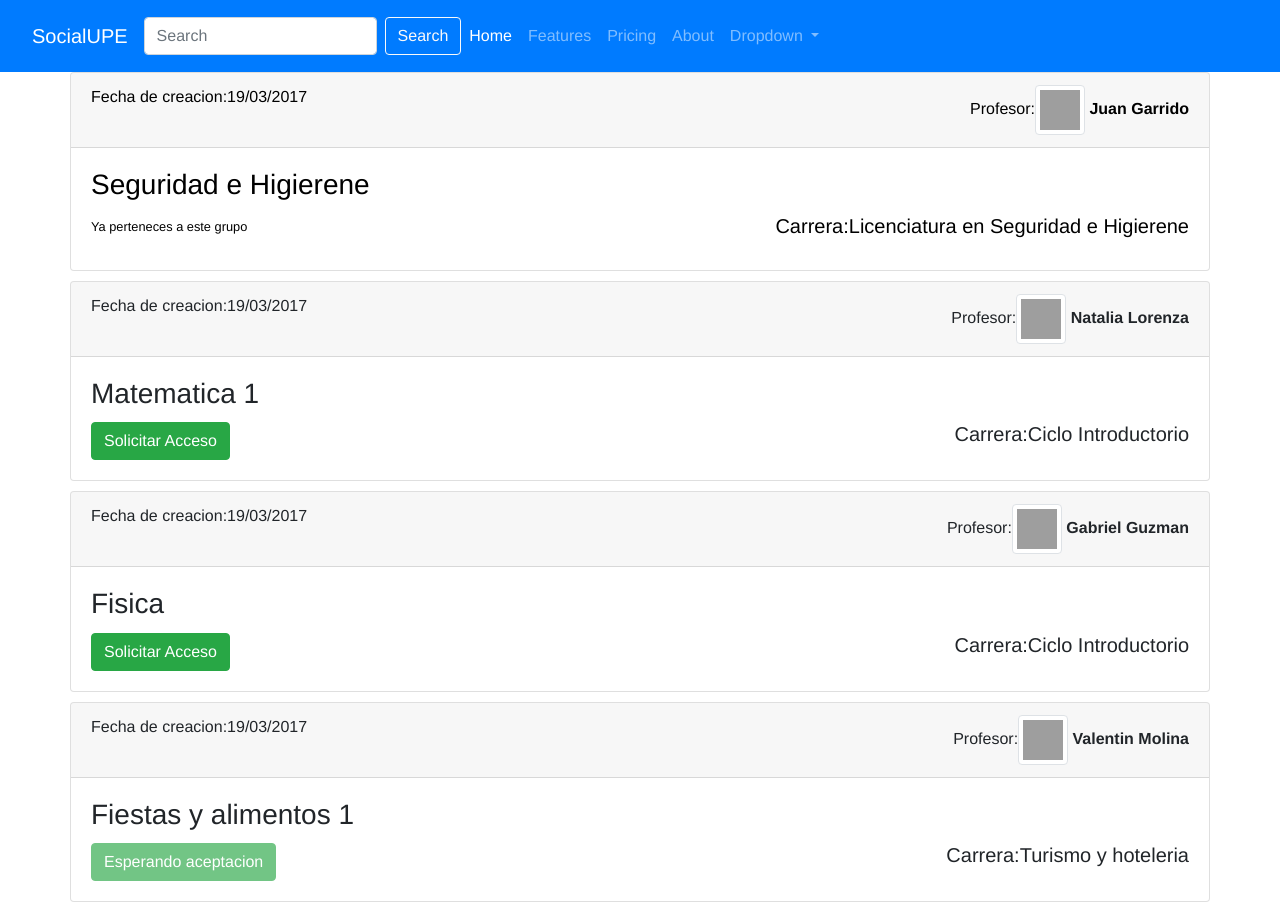
After one commit to sebastianzatko/SocialUPE, a PHP site: page /search.html in a window 1280 px wide. The commit adds this page. Run offline with PHP 8.4, Linux system fonts and the light colour scheme; some libraries are stand-ins or nearby versions; grey boxes are pictures that could not be loaded.

Commit message:
Agregado indice de busqueda y la tabla de usuarios

```diff
--- a/includes/css/home.css
+++ b/includes/css/home.css
@@ -46,3 +46,16 @@ textarea {
     border: 1px solid rgba(0,0,0,.125);
     border-radius: .25rem;
 }
+
+.nodeclink{
+	text-decoration:none;
+	color:black;
+}
+
+.nodeclink:hover{
+	text-decoration:none;
+	color:black;
+}
+.full-width{
+	width:100%;
+}
--- /dev/null
+++ b/search.html
@@ -0,0 +1,151 @@
+<!doctype html>
+<html>
+	<head>
+		<meta charset="UTF-8">
+		<meta name="viewport" content="width=device-width, initial-scale=1.0">
+		<script type="text/javascript" src="includes/js/jquery-3.3.1.min.js" ></script>
+		<link rel="stylesheet" href="includes/css/bootstrap.min.css"/>
+		<script type="text/javascript" src="includes/js/bootstrap.min.js" ></script>
+		<script src="https://cdn.jsdelivr.net/npm/jquery-validation@1.17.0/dist/jquery.validate.js"></script>
+		<script src="http://jqueryvalidation.org/files/dist/additional-methods.min.js"></script>
+		<script type="application/javascript" src="includes/js/notify.js"></script>
+
+		<link rel="stylesheet" href="includes/css/home.css">
+	</head>
+	<body>
+		<nav class="navbar navbar-dark bg-primary">
+		  <nav class="navbar navbar-expand-lg navbar-dark bg-primary" id="navegacion">
+			<a class="navbar-brand" href="#">SocialUPE</a>
+			<button class="navbar-toggler pull-right" type="button" data-toggle="collapse" data-target="#navbarColor02" aria-controls="navbarColor02" aria-expanded="false" aria-label="Toggle navigation">
+			  <span class="navbar-toggler-icon"></span>
+			</button>
+
+			<div class="collapse navbar-collapse" id="navbarColor02">
+
+			  <form class="form-inline">
+				<input class="form-control mr-sm-2" type="search" placeholder="Search" aria-label="Search">
+				<button class="btn btn-outline-light my-2 my-sm-0" type="submit">Search</button>
+			  </form>
+
+
+			   <ul class="navbar-nav mr-auto pull-right">
+				<li class="nav-item active">
+				  <a class="nav-link" href="#">Home <span class="sr-only">(current)</span></a>
+				</li>
+				<li class="nav-item">
+				  <a class="nav-link" href="#">Features</a>
+				</li>
+				<li class="nav-item">
+				  <a class="nav-link" href="#">Pricing</a>
+				</li>
+				<li class="nav-item">
+				  <a class="nav-link" href="#">About</a>
+				</li>
+				<li class="nav-item dropdown">
+				<a class="nav-link dropdown-toggle" href="#" id="navbarDropdown" role="button" data-toggle="dropdown" aria-haspopup="true" aria-expanded="false">
+				  Dropdown
+				</a>
+				<div class="dropdown-menu" aria-labelledby="navbarDropdown">
+				  <a class="dropdown-item" href="#">Action</a>
+				  <a class="dropdown-item" href="#">Another action</a>
+				  <div class="dropdown-divider"></div>
+				  <a class="dropdown-item" href="#">Something else here</a>
+				</div>
+			  </li>
+			  </ul>
+
+			</div>
+		  </nav>
+		</nav>
+
+
+
+		<div class="container">
+			<div class="row">
+				<div class="col-md-12 col-xs-12 col-sm-12 col-lg-12 principal">
+					<a href="#" class="nodeclink"><div class="row hija">
+						<div class="card">
+						  <div class="card-header">
+							 Fecha de creacion:19/03/2017
+							 <div class="pull-right">
+								Profesor:<img src="files/images/default.png" class="img-thumbnail rounded img-fluid img-circle profilepic"/>
+								<b>Juan Garrido</b>
+							</div>
+						  </div>
+						  <div class="card-body">
+							<h3 class="card-title">Seguridad e Higierene</h3>
+							<small>Ya perteneces a este grupo</small>
+							<div class="pull-right">
+								<h5 class="card-title">Carrera:Licenciatura en Seguridad e Higierene</h5>
+							</div>
+						  </div>
+						</div>
+
+					</div></a>
+					<div class="row hija">
+						<div class="card">
+						  <div class="card-header">
+							 Fecha de creacion:19/03/2017
+							 <div class="pull-right">
+								Profesor:<img src="files/images/default.png" class="img-thumbnail rounded img-fluid img-circle profilepic"/>
+								<b>Natalia Lorenza</b>
+							</div>
+						  </div>
+						  <div class="card-body">
+							<h3 class="card-title">Matematica 1</h3>
+							<button type="button" class="btn btn-success">Solicitar Acceso</button>
+							<div class="pull-right">
+								<h5 class="card-title">Carrera:Ciclo Introductorio</h5>
+							</div>
+						  </div>
+						</div>
+
+					</div>
+					<div class="row hija">
+						<div class="card">
+						  <div class="card-header">
+							 Fecha de creacion:19/03/2017
+							 <div class="pull-right">
+								Profesor:<img src="files/images/default.png" class="img-thumbnail rounded img-fluid img-circle profilepic"/>
+								<b>Gabriel Guzman</b>
+							</div>
+						  </div>
+						  <div class="card-body">
+							<h3 class="card-title">Fisica</h3>
+							<button type="button" class="btn btn-success">Solicitar Acceso</button>
+							<div class="pull-right">
+								<h5 class="card-title">Carrera:Ciclo Introductorio</h5>
+							</div>
+						  </div>
+						</div>
+
+					</div>
+					<div class="row hija">
+						<div class="card">
+						  <div class="card-header">
+							 Fecha de creacion:19/03/2017
+							 <div class="pull-right">
+								Profesor:<img src="files/images/default.png" class="img-thumbnail rounded img-fluid img-circle profilepic"/>
+								<b>Valentin Molina</b>
+							</div>
+						  </div>
+						  <div class="card-body">
+							<h3 class="card-title">Fiestas y alimentos 1</h3>
+							<button type="button" class="btn btn-success disabled">Esperando aceptacion</button>
+							<div class="pull-right">
+								<h5 class="card-title">Carrera:Turismo y hoteleria</h5>
+							</div>
+						  </div>
+						</div>
+
+					</div>
+					<div class="row hija">
+
+
+					</div>
+				</div>
+
+			</div>
+		</div>
+	</body>
+</html>
```
Also changed, not shown: users.html (+42 -22 lines).
